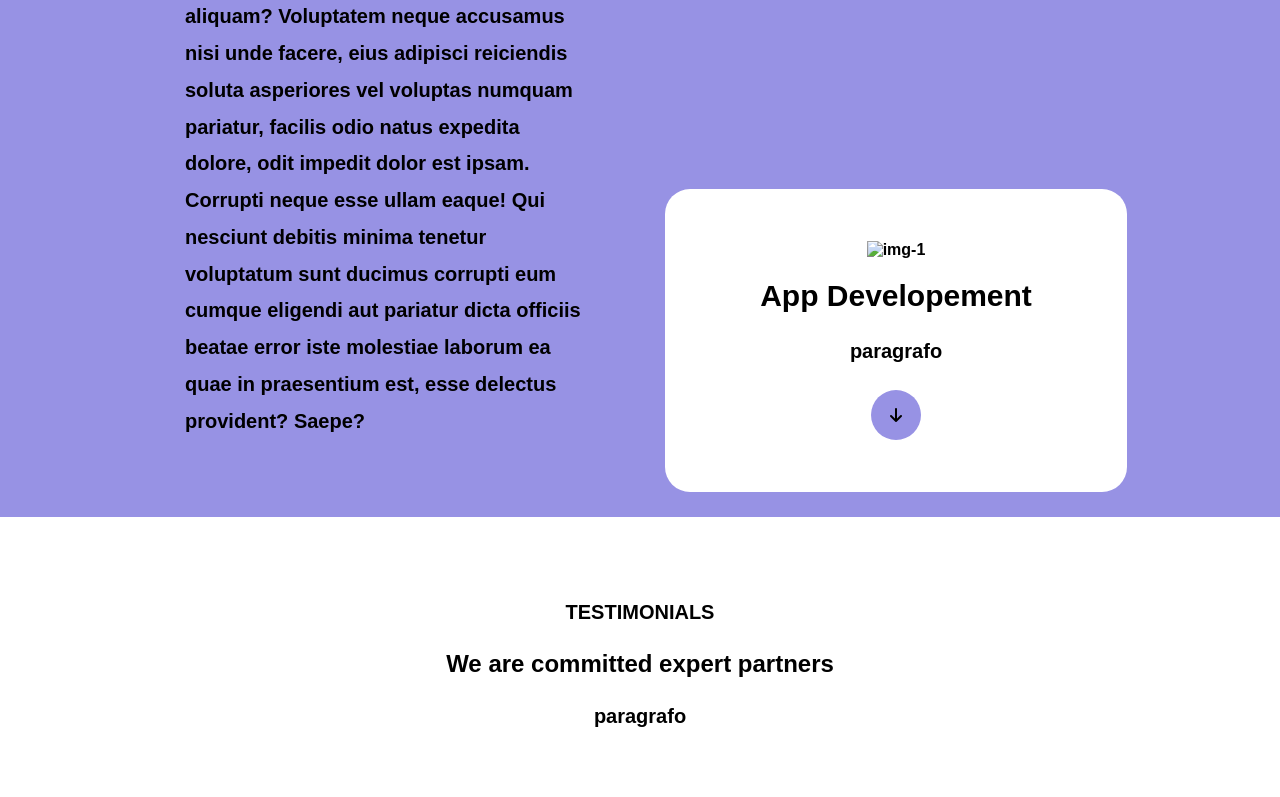
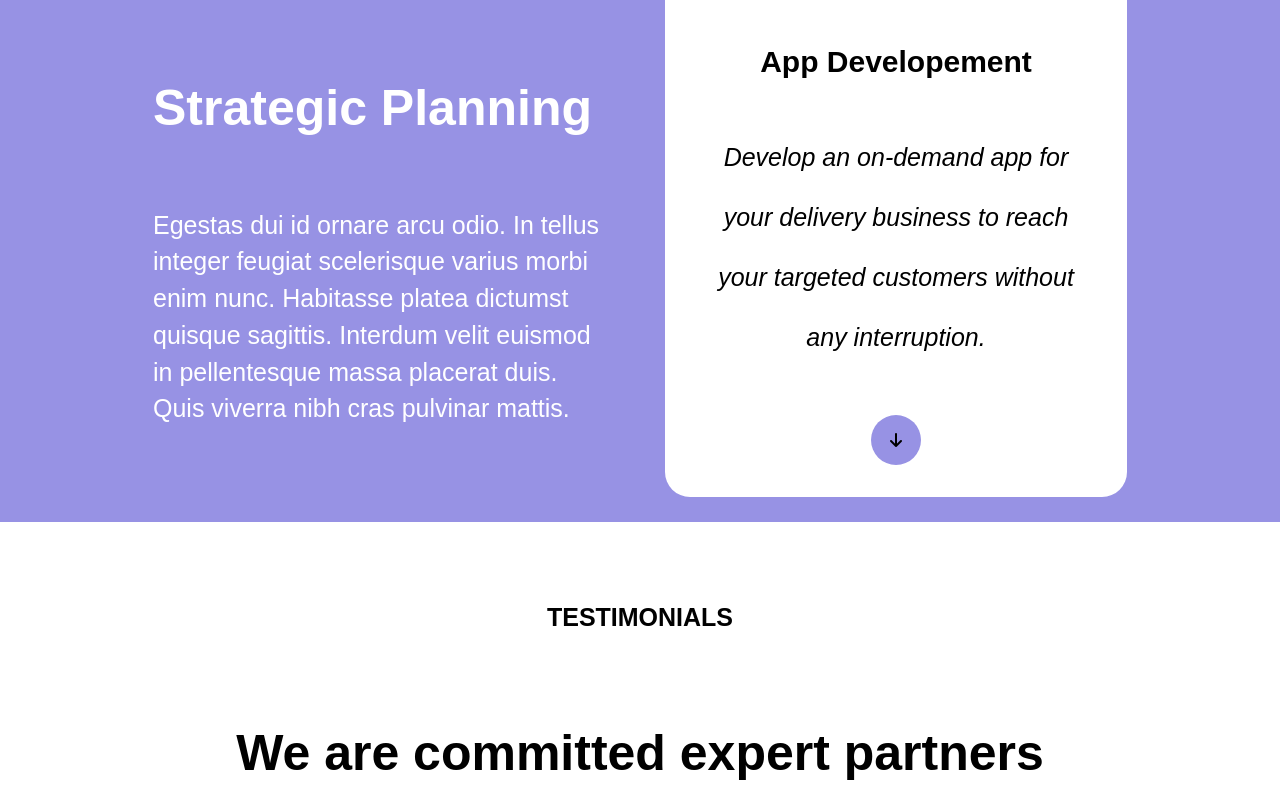
Before and after one commit to FrancescoPepi/htmlcss-responsive-layout, a plain HTML site: page index.html in a window 1280 px wide. Shown: the part 2000-2797 px from the top of the page. Drawn offline with Linux system fonts and the light colour scheme; a web font is replaced by a local one.

Commit message:
fix: section "STRATEGIC" - feat: style "strategic"

```diff
--- a/css/style.css
+++ b/css/style.css
@@ -24,6 +24,25 @@ li {
 a {
   text-decoration: none;
   color: white;
+}
+
+img:not(header img) {
+  width: 100%;
+}
+
+h3 {
+  font-size: 30px;
+  font-weight: 900;
+}
+
+h2 {
+  font-size: 50px;
+  font-weight: 900;
+}
+
+p:not(.copyright) {
+  line-height: 2.3rem;
+  font-size: 25px;
 }
 
 /****************
@@ -53,15 +72,27 @@ a {
   padding: 25px;
 }
 
-h3 {
-  font-size: 30px;
-  font-weight: 900;
+section:nth-of-type(even) {
+  background-color: #9792e4;
+  color: white;
+  & .card {
+    background-color: white;
+  }
 }
 
-p:not(.copyright) {
-  line-height: 2.3rem;
-  font-size: 20px;
+.card {
+  border-radius: 25px;
+  padding: 32px;
+  background-color: #b5ddff;
+  text-align: center;
 }
+
+.col .card {
+  display: flex;
+  flex-direction: column;
+  gap: 48px;
+}
+
 /****************
 *TODO    SECTION
 *****************/
@@ -109,22 +140,11 @@ header .button-start {
   color: #5a6e7f;
 }
 
-.card {
-  border-radius: 25px;
-  padding: 32px;
-  background-color: #b5ddff;
-  text-align: center;
-}
-
 #intro .col:first-child .card {
   text-align: left;
   gap: 0px;
 }
-#intro .col .card {
-  display: flex;
-  flex-direction: column;
-  gap: 48px;
-}
+
 #intro .button {
   max-width: 350px;
   background-color: #0084fd;
@@ -140,7 +160,6 @@ header .button-start {
 
 #intro .card-img > img {
   margin-top: 2rem;
-  width: 100%;
   position: relative;
   bottom: -2rem;
   display: block;
@@ -151,17 +170,22 @@ header .button-start {
 }
 
 /* ? section 2 - #STRATEGIC PLANNING */
-#strategic-section {
-  background-color: #9792e4;
+
+#strategic-section .container-content {
+  margin: 70px auto;
+  & p {
+    font-weight: 200;
+  }
 }
 
-#strategic-section .col:first-child .card {
-  background-color: transparent;
-  text-align: left;
+#strategic-section .card h3 {
+  color: black;
 }
-
-#strategic-section .col:last-child .card {
-  background-color: #ffffff;
+#strategic-section .card > p {
+  font-style: italic;
+  font-weight: 100;
+  line-height: 60px;
+  color: black;
 }
 
 #strategic-section .fa-arrow-down {
@@ -170,6 +194,10 @@ header .button-start {
   line-height: 50px;
   border-radius: 50%;
   background: #9792e4;
+}
+
+#strategic-section .card {
+  align-items: center;
 }
 
 /* ? section 3 - #TESTIMONIALS */
@@ -183,9 +211,6 @@ header .button-start {
 }
 
 /* ? section 4 - #BENEFITS */
-#benefits {
-  background-color: #9792e4;
-}
 
 #benefits .col:first-child .card {
   background-color: transparent;
@@ -195,7 +220,6 @@ header .button-start {
 
 #benefits :not(:first-child) .card {
   text-align: left;
-  background-color: white;
 }
 
 #benefits .button {
@@ -218,9 +242,6 @@ header .button-start {
 
 /* ? section 6 - #started */
 
-#started {
-  background-color: #9792e4;
-}
 #started .card {
   background-color: transparent;
 }
@@ -370,6 +391,9 @@ footer .row {
   #strategic-section .col {
     width: calc(100% / 2);
   }
+  #strategic-section .container-content > img {
+    margin-bottom: 120px;
+  }
   #strategic-section .col:last-child {
     margin-top: auto;
   }
--- a/index.html
+++ b/index.html
@@ -48,7 +48,7 @@
     </header>
 
     <main>
-      <!-- section 1 - CARD -->
+      <!-- section 1 "INTRO" - CARD -->
 
       <section id="intro">
         <div class="container">
@@ -147,54 +147,32 @@
           <div class="row">
             <!-- col 1 -->
             <div class="col">
-              <div class="card">
               <div class="container-content">
-                  <img src="" alt="img-1" />
+                <img src="./img/planning1.png" alt="img-1" />
               </div>
               <div class="container-content">
                 <h2>Strategic Planning</h2>
               </div>
               <div class="container-content">
                 <p>
-                    paragrafo Lorem ipsum dolor, sit amet consectetur
-                    adipisicing elit. Consectetur dolorem impedit veniam esse,
-                    sunt ut ad saepe veritatis corrupti iure? Atque facere fugit
-                    facilis sint eveniet, quidem voluptates accusamus sed. Lorem
-                    ipsum dolor sit amet, consectetur adipisicing elit. Vero,
-                    dolore odit enim, commodi debitis perferendis modi
-                    distinctio consequatur exercitationem repellendus sunt eum
-                    non inventore ullam animi id nemo vel eveniet. Fugiat, omnis
-                    voluptate. Nostrum repellat laboriosam alias blanditiis
-                    porro deserunt quasi vel aut, nulla, nam corrupti ratione
-                    earum labore sapiente ad inventore sed veniam animi iure.
-                    Debitis eligendi laborum aliquam? Voluptatem neque accusamus
-                    nisi unde facere, eius adipisci reiciendis soluta asperiores
-                    vel voluptas numquam pariatur, facilis odio natus expedita
-                    dolore, odit impedit dolor est ipsam. Corrupti neque esse
-                    ullam eaque! Qui nesciunt debitis minima tenetur voluptatum
-                    sunt ducimus corrupti eum cumque eligendi aut pariatur dicta
-                    officiis beatae error iste molestiae laborum ea quae in
-                    praesentium est, esse delectus provident? Saepe?
+                  Egestas dui id ornare arcu odio. In tellus integer feugiat
+                  scelerisque varius morbi enim nunc. Habitasse platea dictumst
+                  quisque sagittis. Interdum velit euismod in pellentesque massa
+                  placerat duis. Quis viverra nibh cras pulvinar mattis.
                 </p>
-                </div>
               </div>
             </div>
 
             <!-- col 2 -->
             <div class="col">
               <div class="card">
-                <div class="container-content">
-                  <img src="" alt="img-1" />
-                </div>
-                <div class="container-content">
+                <img src="./img/planning2.png" alt="img-1" />
                 <h3>App Developement</h3>
-                </div>
-                <div class="container-content">
-                  <p>paragrafo</p>
-                </div>
-                <div class="container-content">
+                <p>
+                  Develop an on-demand app for your delivery business to reach
+                  your targeted customers without any interruption.
+                </p>
                 <i class="fa-solid fa-arrow-down" style="color: #000000"></i>
-                </div>
               </div>
             </div>
           </div>
@@ -484,8 +462,7 @@
     </main>
 
     <!-- section 7 - #FOOTER -->
-    <footer>
-      <section class="container">
+    <footer class="container">
       <div class="row">
         <div class="col">
           <p class="container-content copyright">
@@ -501,7 +478,6 @@
           </p>
         </div>
       </div>
-      </section>
     </footer>
   </body>
 </html>
```
Lines whose indentation alone changed are shown as unchanged.
